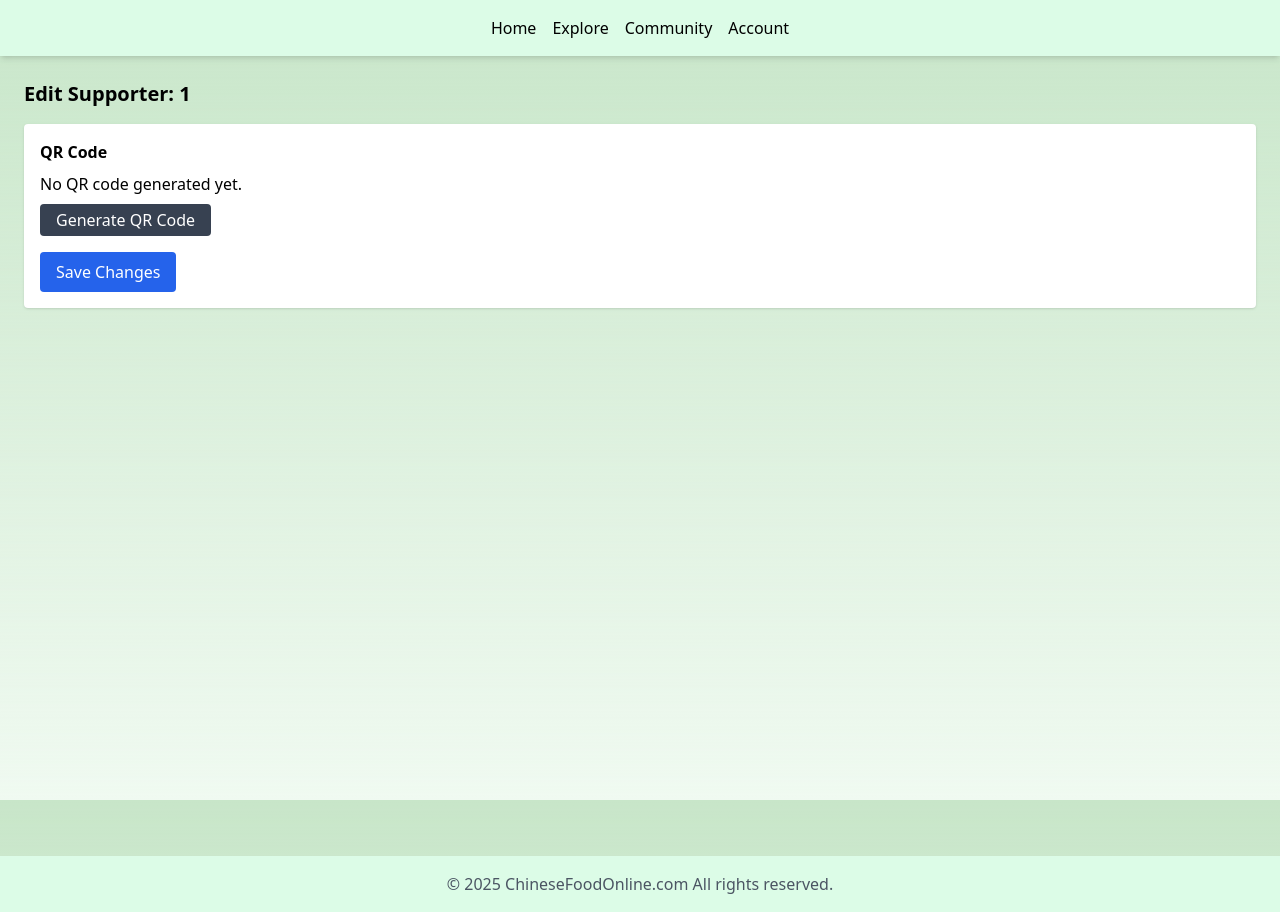
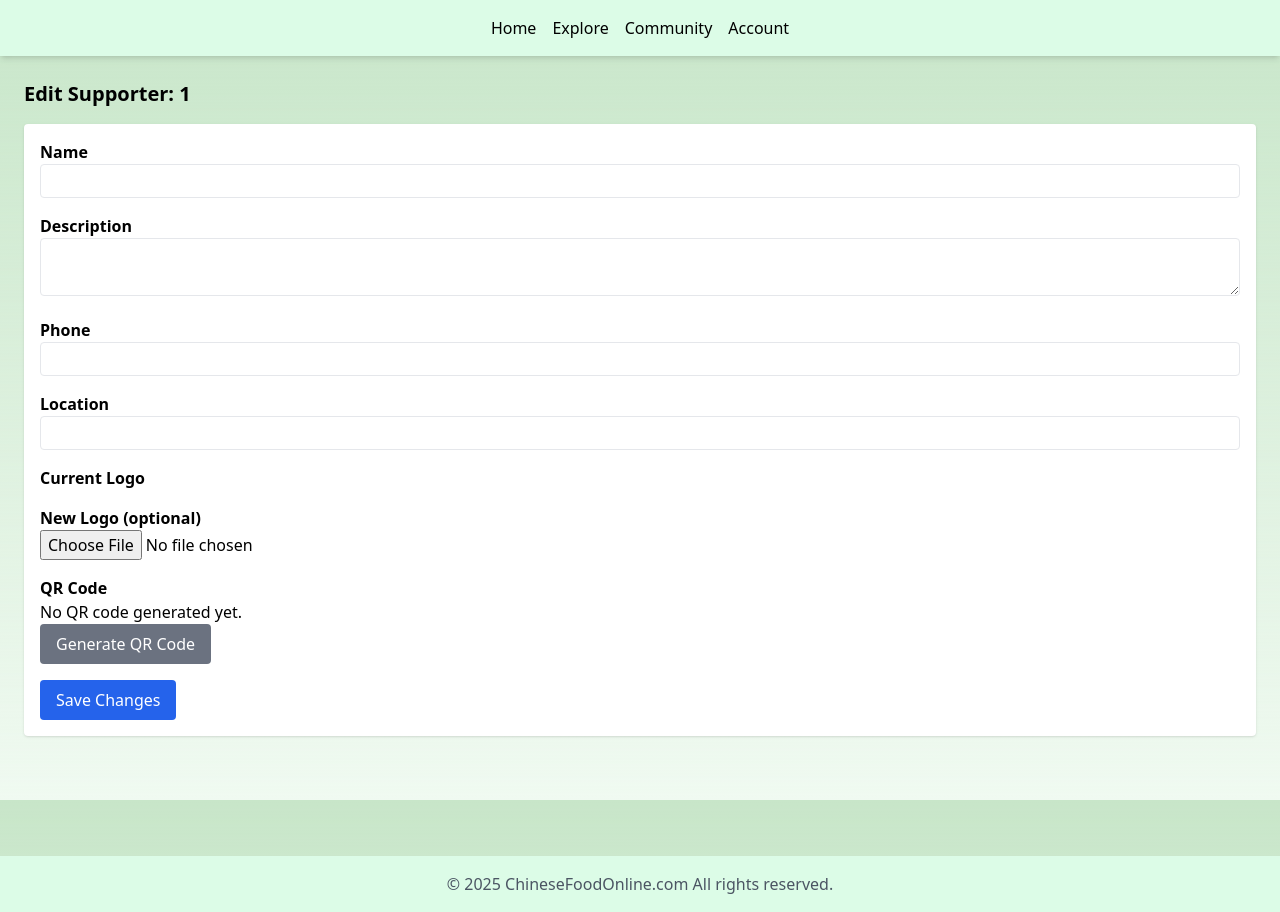
Before and after one commit to cfol1980/chinesefoodonline, a Next.js app: page /admin/supporters/1 in a window 1280 px wide. Built offline with nearby package versions, Linux system fonts and the light colour scheme; no server answers; the database is empty; sample sign-in values are in the browser's storage.

Commit message:
qr update

```diff
--- a/app/admin/supporters/[slug]/page.tsx
+++ b/app/admin/supporters/[slug]/page.tsx
@@ -4,19 +4,14 @@ import { useEffect, useState } from "react";
 import { useParams, useRouter } from "next/navigation";
 import { auth, db, storage } from "@/lib/firebase";
 import { onAuthStateChanged } from "firebase/auth";
-import {
-  doc,
-  getDoc,
-  updateDoc,
-} from "firebase/firestore";
+import { doc, getDoc, updateDoc } from "firebase/firestore";
 import {
   ref as storageRef,
   uploadBytes,
   getDownloadURL,
   deleteObject,
 } from "firebase/storage";
-
-import QRCode from 'qrcode';
+import QRCode from "qrcode";
 
 export default function AdminEditSupporter() {
   const params = useParams();
@@ -36,15 +31,16 @@ export default function AdminEditSupporter() {
     qrCodeUrl: "",
     qrCodePath: "",
   });
+
   const [logoFile, setLogoFile] = useState<File | undefined>();
 
+  // Load supporter data
   useEffect(() => {
     const unsub = onAuthStateChanged(auth, async (u) => {
       if (!u) {
         router.push("/admin");
         return;
       }
-      // TODO: check admin
       setUserIsAdmin(true);
 
       const snap = await getDoc(doc(db, "supporters", slug));
@@ -67,6 +63,7 @@ export default function AdminEditSupporter() {
     return () => unsub();
   }, [slug, router]);
 
+  // Save handler
   const handleSave = async (e: any) => {
     e.preventDefault();
     if (!slug) return;
@@ -74,8 +71,9 @@ export default function AdminEditSupporter() {
     let updatedLogoUrl = data.logo;
     let updatedLogoPath = data.logoPath;
 
+    // If uploading a new logo:
     if (logoFile) {
-      // delete old
+      // Delete old
       if (data.logoPath) {
         try {
           await deleteObject(storageRef(storage, data.logoPath));
@@ -83,6 +81,8 @@ export default function AdminEditSupporter() {
           console.warn("Could not delete old logo", err);
         }
       }
+
+      // Upload new
       const newPath = `logos/${Date.now()}-${logoFile.name}`;
       const sRef = storageRef(storage, newPath);
       await uploadBytes(sRef, logoFile);
@@ -100,63 +100,137 @@ export default function AdminEditSupporter() {
     router.push("/admin/supporters");
   };
 
-  // === QR CODE GENERATOR ====
+  // -------- QR Code Handler -------
   const generateQr = async () => {
     try {
       const url = `https://chinesefoodonline.com/${slug}`;
       const dataUrl = await QRCode.toDataURL(url);
+      const blob = await (await fetch(dataUrl)).blob();
+      const path = `qrimages/${slug}/qrcode.png`;
 
-      // Convert base64 to Blob
-      const blob = await (await fetch(dataUrl)).blob();
+      // optional: delete old code
+      if (data.qrCodePath) {
+        try {
+          await deleteObject(storageRef(storage, data.qrCodePath));
+        } catch (err) {
+          console.warn("Could not delete old QR:", err);
+        }
+      }
 
-      const qrFilePath = `qrimages/${slug}/qrcode.png`;
-      const qrRef = storageRef(storage, qrFilePath);
-
-      await uploadBytes(qrRef, blob);
-      const dlUrl = await getDownloadURL(qrRef);
+      const sRef = storageRef(storage, path);
+      await uploadBytes(sRef, blob);
+      const downloadUrl = await getDownloadURL(sRef);
 
       await updateDoc(doc(db, "supporters", slug), {
-        qrCodeUrl: dlUrl,
-        qrCodePath: qrFilePath,
+        qrCodeUrl: downloadUrl,
+        qrCodePath: path,
       });
 
-      setData({ ...data, qrCodeUrl: dlUrl, qrCodePath: qrFilePath });
-      alert("QR code generated!");
+      setData({ ...data, qrCodeUrl: downloadUrl, qrCodePath: path });
+      alert("QR Code generated!");
     } catch (err) {
       console.error("QR generation error:", err);
-      alert("Failed to generate QR code.");
+      alert("Failed to generate QR.");
     }
   };
-  // ==========================
+  // ----------------------------------
 
-  if (!userIsAdmin) return null;
-  if (loading) return <div className="p-6">Loading...</div>;
+  if (!userIsAdmin) {
+    return <div className="p-6">Access Denied</div>;
+  }
+  if (loading) {
+    return <div className="p-6">Loading...</div>;
+  }
 
   return (
     <div className="p-6">
       <h1 className="text-xl font-bold mb-4">Edit Supporter: {slug}</h1>
 
-      <form onSubmit={handleSave} className="space-y-4 bg-white p-4 rounded shadow">
-        {/* Name, Description, etc... keep unchanged */}
+      <form
+        onSubmit={handleSave}
+        className="space-y-4 bg-white p-4 rounded shadow"
+      >
+        <div>
+          <label className="block font-semibold">Name</label>
+          <input
+            type="text"
+            className="border w-full px-2 py-1 rounded"
+            value={data.name}
+            onChange={(e) => setData({ ...data, name: e.target.value })}
+            required
+          />
+        </div>
 
-        {/* QR Code Display + Button */}
         <div>
-          <label className="block font-semibold mb-2">QR Code</label>
+          <label className="block font-semibold">Description</label>
+          <textarea
+            className="border w-full px-2 py-1 rounded"
+            value={data.description}
+            onChange={(e) =>
+              setData({ ...data, description: e.target.value })
+            }
+          />
+        </div>
+
+        <div>
+          <label className="block font-semibold">Phone</label>
+          <input
+            type="text"
+            className="border w-full px-2 py-1 rounded"
+            value={data.phone}
+            onChange={(e) => setData({ ...data, phone: e.target.value })}
+          />
+        </div>
+
+        <div>
+          <label className="block font-semibold">Location</label>
+          <input
+            type="text"
+            className="border w-full px-2 py-1 rounded"
+            value={data.location}
+            onChange={(e) => setData({ ...data, location: e.target.value })}
+          />
+        </div>
+
+        <div>
+          <label className="block font-semibold">Current Logo</label>
+          {data.logo && (
+            <img
+              src={data.logo}
+              alt="Logo preview"
+              className="h-24 mb-2 rounded"
+            />
+          )}
+        </div>
+
+        <div>
+          <label className="block font-semibold">New Logo (optional)</label>
+          <input
+            type="file"
+            accept="image/*"
+            onChange={(e) => setLogoFile(e.target.files?.[0])}
+          />
+        </div>
+
+        {/* QR Code Section */}
+        <div>
+          <label className="block font-semibold">QR Code</label>
           {data.qrCodeUrl ? (
-            <img src={data.qrCodeUrl} alt="QR code" className="h-32 w-32 mb-2" />
+            <img src={data.qrCodeUrl} alt="QR Code" className="h-24 mb-2" />
           ) : (
             <p>No QR code generated yet.</p>
           )}
+
           <button
             type="button"
             onClick={generateQr}
-            className="mt-2 bg-gray-700 text-white px-4 py-1 rounded hover:bg-gray-800"
+            className="bg-gray-500 text-white px-4 py-2 rounded hover:bg-gray-600"
           >
             Generate QR Code
           </button>
         </div>
 
-        <button type="submit" className="bg-blue-600 text-white px-4 py-2 rounded hover:bg-blue-700">
+        <button className="bg-blue-600 text-white px-4 py-2 rounded hover:bg-blue-700">
           Save Changes
         </button>
       </form>
```
